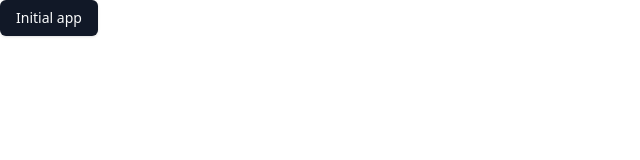
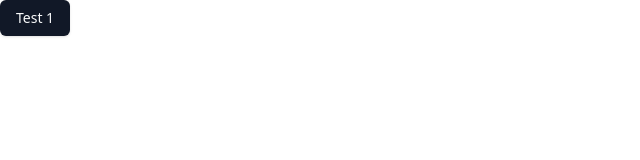
Before and after one commit to Kyrgyzstan-Community-of-Tennis-Fans/tennis.kg, a React (Vite) app in the folder frontend/: page / in a window 1280 px wide. Shown: the top 160 px of the page, without its empty margins (0-640 px from the left). Built offline with nearby package versions, Linux system fonts and the light colour scheme.

Commit message:
this is test pr

```diff
--- a/frontend/src/App.tsx
+++ b/frontend/src/App.tsx
@@ -2,5 +2,5 @@ import React from 'react';
 import { Button } from '@/components/ui/button';
 
 export const App: React.FC = () => {
-  return <Button>Initial app</Button>;
+  return <Button>Test 1</Button>;
 };
```
